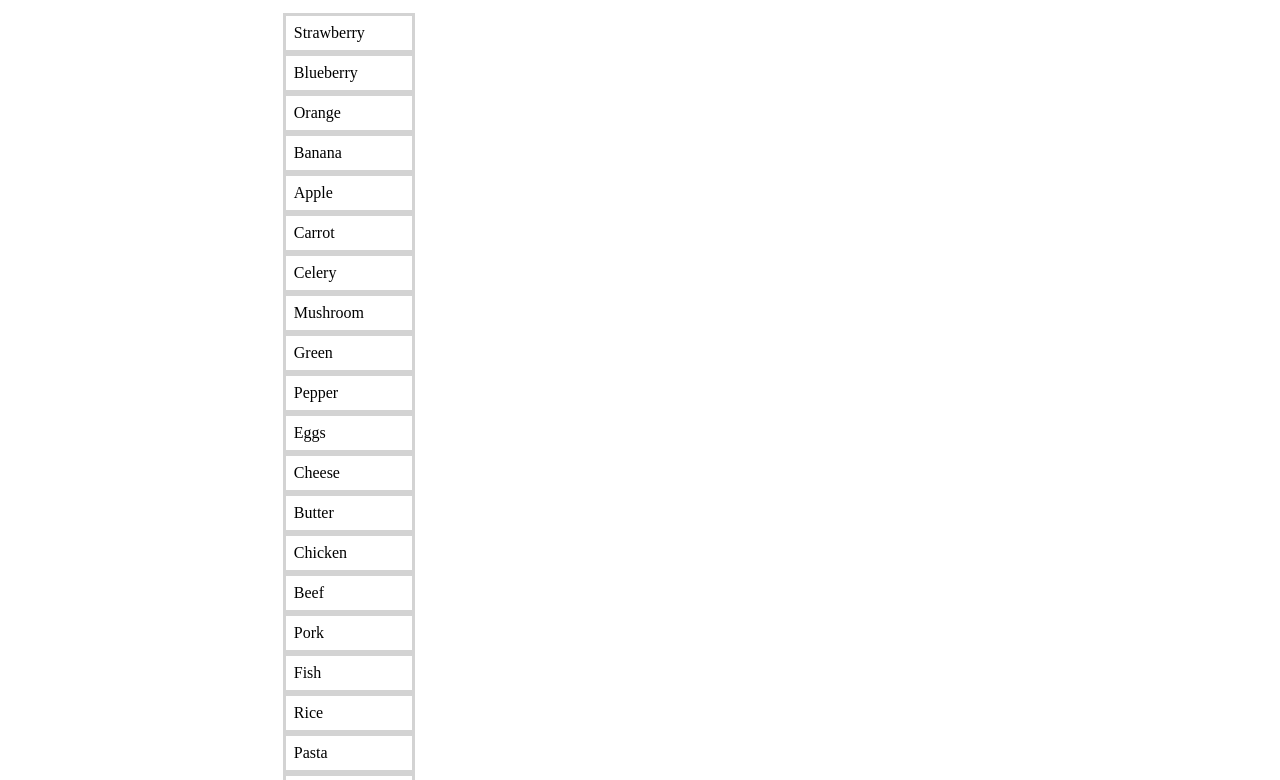
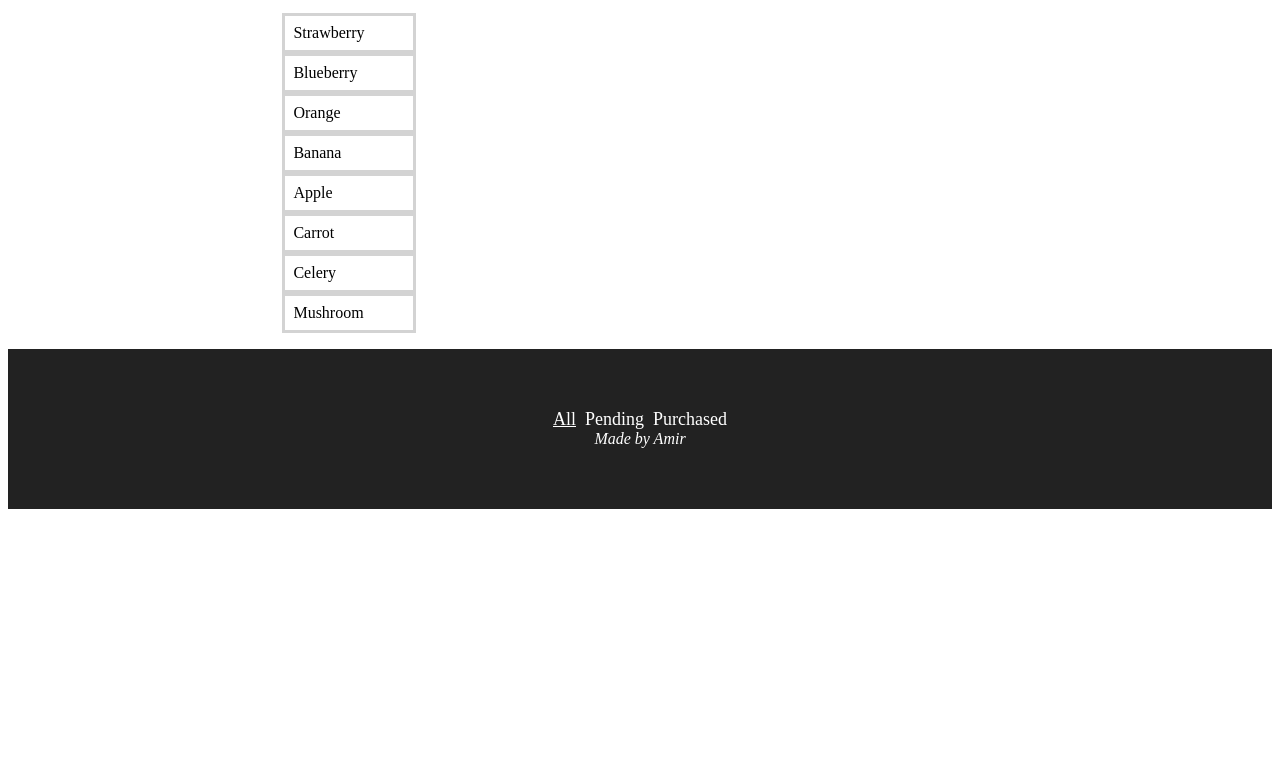
Before and after one commit to 17Amir17/React-Basket, a React app in the folder basket/: page / in a window 1280 px wide. Shown: the part 397-1177 px from the top of the page. After the commit the page ends 914 px from the top, so only its background shows below. Built offline with nearby package versions, Linux system fonts and the light colour scheme.

Commit message:
style changes

```diff
--- a/basket/src/styles/index.css
+++ b/basket/src/styles/index.css
@@ -34,6 +34,7 @@ ul {
   padding: 0.5em;
   border-style: solid;
   border-color: lightgray;
+  min-width: 7em;
 }
 
 .item:hover {
@@ -76,3 +77,13 @@ ul {
 .sorter:hover {
   cursor: pointer;
 }
+
+ul {
+  max-height: 20em;
+  overflow: scroll;
+  overflow-x: hidden;
+}
+
+ul::-webkit-scrollbar {
+  background: transparent; /* Safari and Chrome */
+}
```
Also changed, not shown: basket/build/asset-manifest.json, basket/build/index.html, 4 other files.
